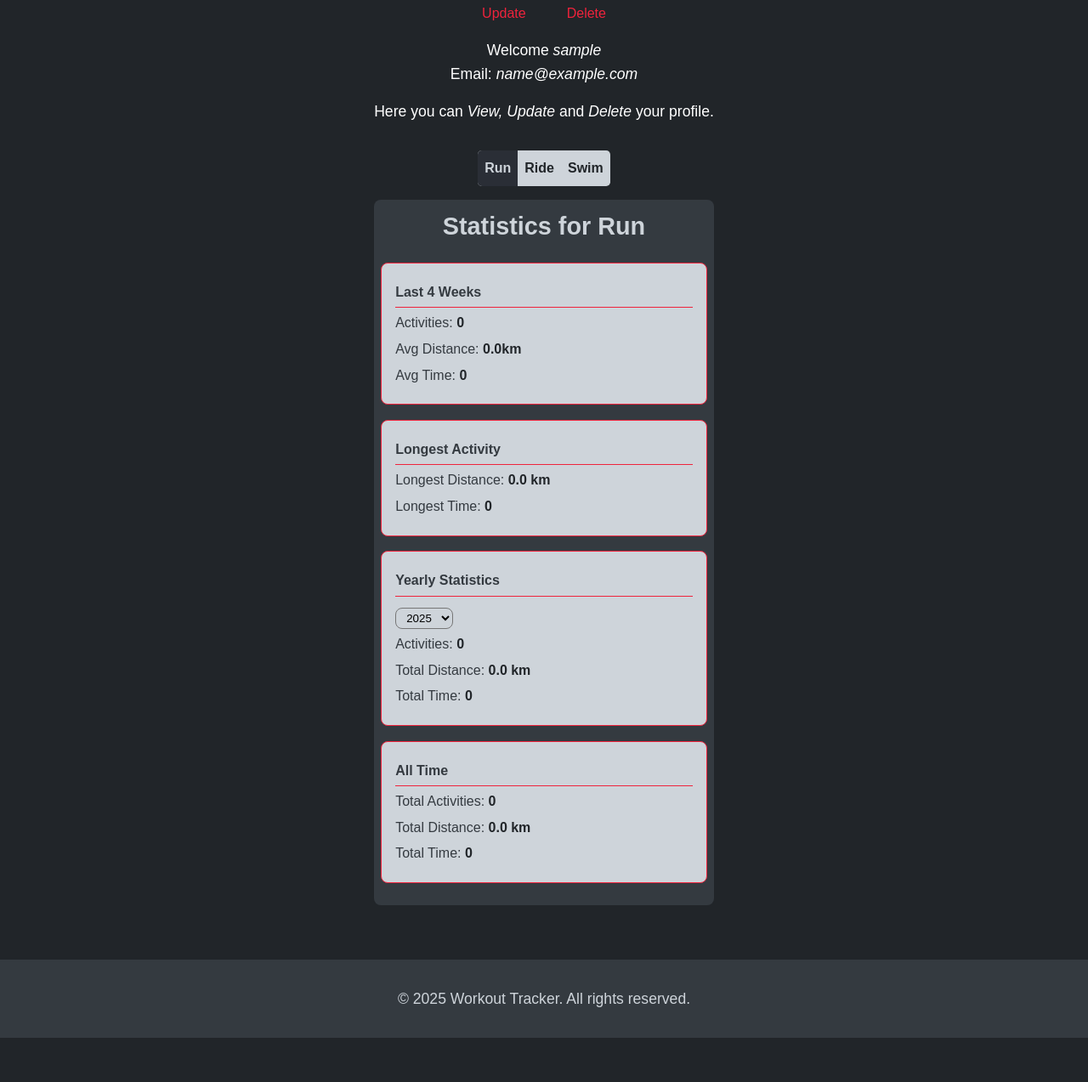
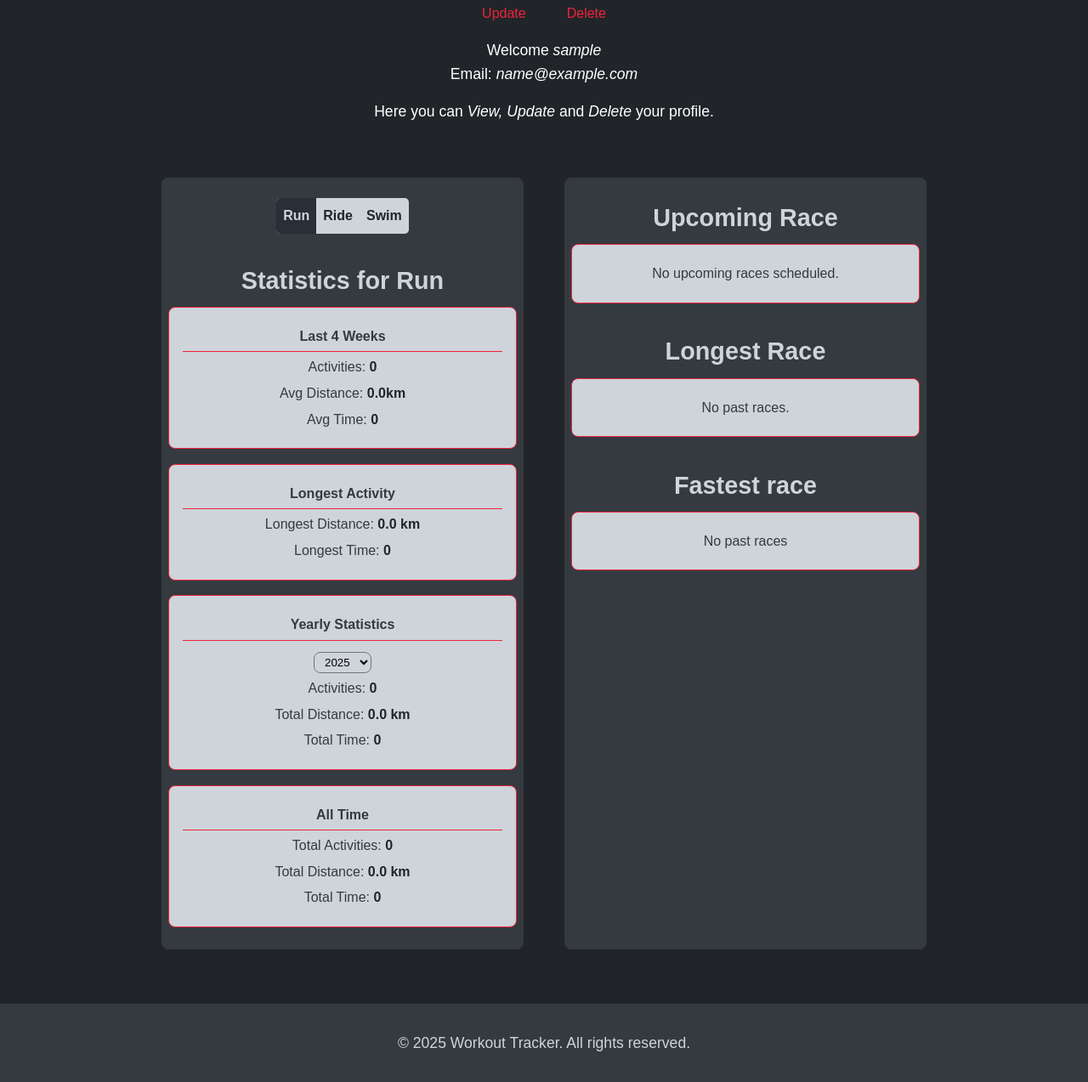
Before and after one commit to juancmorenoh/django_triathlon_tracker, a Django app: page /user/profile/ in a window 1280 px wide. Shown: the part 326-1599 px from the top of the page at 85% size. Before the commit the page ends 1547 px from the top, so only its background shows below. Run offline with Django 5.2, Linux system fonts and the light colour scheme; the visitor is signed in with stand-in values (Sample User, id 1); data that the repository does not hold is empty.

Commit message:
Add stats in profile template

```diff
--- a/apps/users/templates/users/profile.html
+++ b/apps/users/templates/users/profile.html
@@ -22,7 +22,9 @@
             <p>Here you can <span class="italic-text">View, Update</span> and <span class="italic-text">Delete</span> your profile.</p>
         </div>
 
+        <!--THIS WRAP SHOULD CONTAIN 3 DIVS-->
         <div class="wrap-stat">
+            <div class="stats-item">
                 <div class="profile-sport-button">
                     <a href="?activity_type=run" class="{% if activity_type == 'run' %}selected{% endif %}">Run</a>
                     <a href="?activity_type=ride" class="{% if activity_type == 'ride' %}selected{% endif %}">Ride</a>
@@ -75,5 +77,58 @@
                     </div>
                 </div>
             </div>
+            <div class="stats-item">
+                <h2>Upcoming Race</h2>
+                <div class="stat-container">
+
+                    {% if next_race %}
+                        <p class="stat-title">{{ next_race }}</p>
+                        <p>Date: <span>{{ next_race.date }}</span></p>
+                        <p>Location: <span>{{ next_race.location }}</span></p>
+                        {% if next_race.race_type %}
+                            <p>Race type: <span>{{ next_race.race_type }}</span></p>
+                        {% endif %}
+                        <p>Countdown: <span>{{ days_to_race }}</span> days to go!</p>
+
+                        <div>
+                            <p>Disciplines:</p>
+                            {% for discipline in disciplines %}
+                            <div class="next-race-disciplines">
+                                <p><span>{{ discipline.name|title }}</span></p>
+                                <p>Distance: <span>{{ discipline.distance}}</span> m</p>
+
+                                <p>Time Limit: <span>{{ discipline.time_limit }}</span></p>
+                            </div>
+
+                            {% endfor %}
+                        </div>
+                    {% else %}
+                        <p>No upcoming races scheduled.</p>
+                    {% endif %}
+                </div>
+                <h2>Longest Race</h2>
+                <div class="stat-container">
+
+                    {% if longest_race %}
+                        <p class="stat-title">{{ longest_race.race_name }}</p>
+                        <p> Total Distance: <span>{{ longest_race.total_distance }}</span> m</p>
+                    {% else %}
+                        <p>No past races.</p>
+                    {% endif %}
+                </div>
+                <h2>Fastest race</h2>
+                <div class="stat-container">
+
+                    {% if fastest_race %}
+                        <p class="stat-title">{{ fastest_race.race_name }}</p>
+                        <p>Time: <span>{{ fastest_race.final_time }}</span></p>
+                    {% else %}
+                        <p>No past races</p>
+                    {% endif %}
+
+                </div>
+            </div>
+        </div>
+
 
 {% endblock %}
--- a/apps/users/views.py
+++ b/apps/users/views.py
@@ -4,7 +4,7 @@ from django.contrib.auth.models import User
 from .forms import UserRegistrationForm, ProfileUpdateForm, UserUpdateForm
 from django.contrib.auth.decorators import login_required
 
-from apps.workout_logs.models import Workout
+from apps.workout_logs.models import Workout,Race, Discipline
 from datetime import timedelta, datetime
 from django.db.models import Avg, Max, Sum, Count
 from django.utils.timezone import localtime
@@ -49,6 +49,7 @@ def profile(request):
     user = request.user
     current_date = datetime.now()
     current_year = current_date.year
+
     four_weeks_ago = current_date - timedelta(weeks=4)
     range_selected_years = range(current_year - 5, current_year + 1)
 
@@ -56,6 +57,19 @@ def profile(request):
 
     selected_year = int(request.GET.get('year', current_year))
     workouts = Workout.objects.filter(user=user, activity_type=activity_type)
+    next_race = Race.objects.filter(user=user, date__gte=current_date).order_by('date').first()
+    if next_race:
+        days_to_race = (next_race.date - current_date.date()).days
+        disciplines = next_race.disciplines.all()
+    else:
+        days_to_race = None
+        disciplines = None
+
+
+    past_race = Race.objects.filter(user=user, date__lt=current_date)
+    fastest_race = past_race.filter(final_time__isnull=False) .order_by('final_time') .first()
+    longest_race = past_race.annotate(total_distance=Sum('disciplines__distance')).order_by('-total_distance').first()
+
 
     last_4_weeks = workouts.filter(date__gte=four_weeks_ago) #any date >= 4weeks ago
     last_4_weeks_count = last_4_weeks.count()
@@ -93,6 +107,11 @@ def profile(request):
         'range_selected_years': range_selected_years,
         'activity_type': activity_type,
 
+        'next_race': next_race,
+        'days_to_race': days_to_race,
+        'disciplines': disciplines,
+        'longest_race': longest_race,
+        'fastest_race': fastest_race,
     }
 
 
--- a/apps/workout_logs/templates/workout_logs/workout_list.html
+++ b/apps/workout_logs/templates/workout_logs/workout_list.html
@@ -3,7 +3,7 @@
 {% block title %} Workout List {% endblock %}
 
 {% block content %}
-
+    <div class="wrap-main">
         <div class="intro-page">
             <h1>Workout List</h1>
             <p>Here you can <span class="italic-text">Add, View, Edit</span> and <span class="italic-text">Delete</span> your workouts.</p>
@@ -55,6 +55,8 @@
                 </tbody>
             </table>
         </div>
+    </div>
+
 
 
 
--- a/static/css/styles.css
+++ b/static/css/styles.css
@@ -231,7 +231,7 @@ form input:focus {
 
 .intro-page{
     text-align: center;
-    margin-bottom: 2rem;
+    margin-bottom: 3rem;
 }
 
 /*Profile page styles*/
@@ -255,18 +255,25 @@ form input:focus {
     gap: 3rem;
     margin-bottom: 1rem;
 }
-/*Statistic activity Left block */
+/* General statistics containers */
+.wrap-stat{
+    display: flex;
+    width: 900px;
+    gap: 3rem;
+}
 
+
+
+/*Button options */
 .profile-sport-button {
+    overflow: hidden;
     display: flex;
-    justify-content: center;
-    flex-wrap: wrap;
-    margin: 0 auto;
+    margin: 1rem auto;
     background-color: #CED4DA;
     border-radius: 0.3rem;
-    overflow: hidden;
     font-weight: bold;
     max-width: fit-content;
+
 }
 .profile-sport-button a{
     padding: 0.5rem;
@@ -279,6 +286,7 @@ form input:focus {
     color: #CED4DA;
 }
 .selected{
+
     background-color: #2a2e36;
     color: #CED4DA!important;
 }
@@ -287,18 +295,21 @@ form input:focus {
     background-color: #CED4DA;
 }
 
-.statistics-container{
+/* Content */
+.stats-item{
+    flex: 1;
+    text-align: center;
     margin-top: 1rem;
     background-color: #343A40;
     border-radius: 0.5rem;
     padding: 0.5rem;
     margin-bottom: 3rem;
 }
-.activity-container h2 {
+.stats-item h2 {
     text-align: center;
     font-size: 1.8rem;
     font-weight: bold;
-    margin-bottom: 20px;
+    padding-top: 1rem;
     color: #CED4DA;
 }
 
@@ -308,6 +319,7 @@ form input:focus {
     border: 1px solid #ef233c;
     border-radius: 0.5rem;
     background-color: #CED4DA;
+
 }
 
 .stat-title {
@@ -322,12 +334,12 @@ form input:focus {
 .stat-container p {
     margin: 5px 0;
     font-size: 1rem;
-    color: #343A40; /* Subtle gray for labels */
+    color: #343A40;
 }
 
 .stat-container p span {
     font-weight: bold;
-    color: #212529; /* Make data values stand out */
+    color: #212529;
 }
 
 .dropdown{
@@ -337,6 +349,15 @@ form input:focus {
     border-radius: 0.5rem;
     cursor: pointer;
 }
+.next-race-disciplines{
+    margin: 0 auto;
+    width: 80%;
+    margin-top: 0.5rem;
+    background-color: #DEE2E6;
+    padding: 0.2rem 0.5rem;
+    border-radius: 0.5rem;
+}
+
 /* =================================================================
  * SECTIONS
  * ========================================================================== */
```
Also changed, not shown: media/profile_pics/download.jpg (added), static/javascript/main.js (line endings or trailing spaces). Lines whose indentation alone changed are shown as unchanged.
